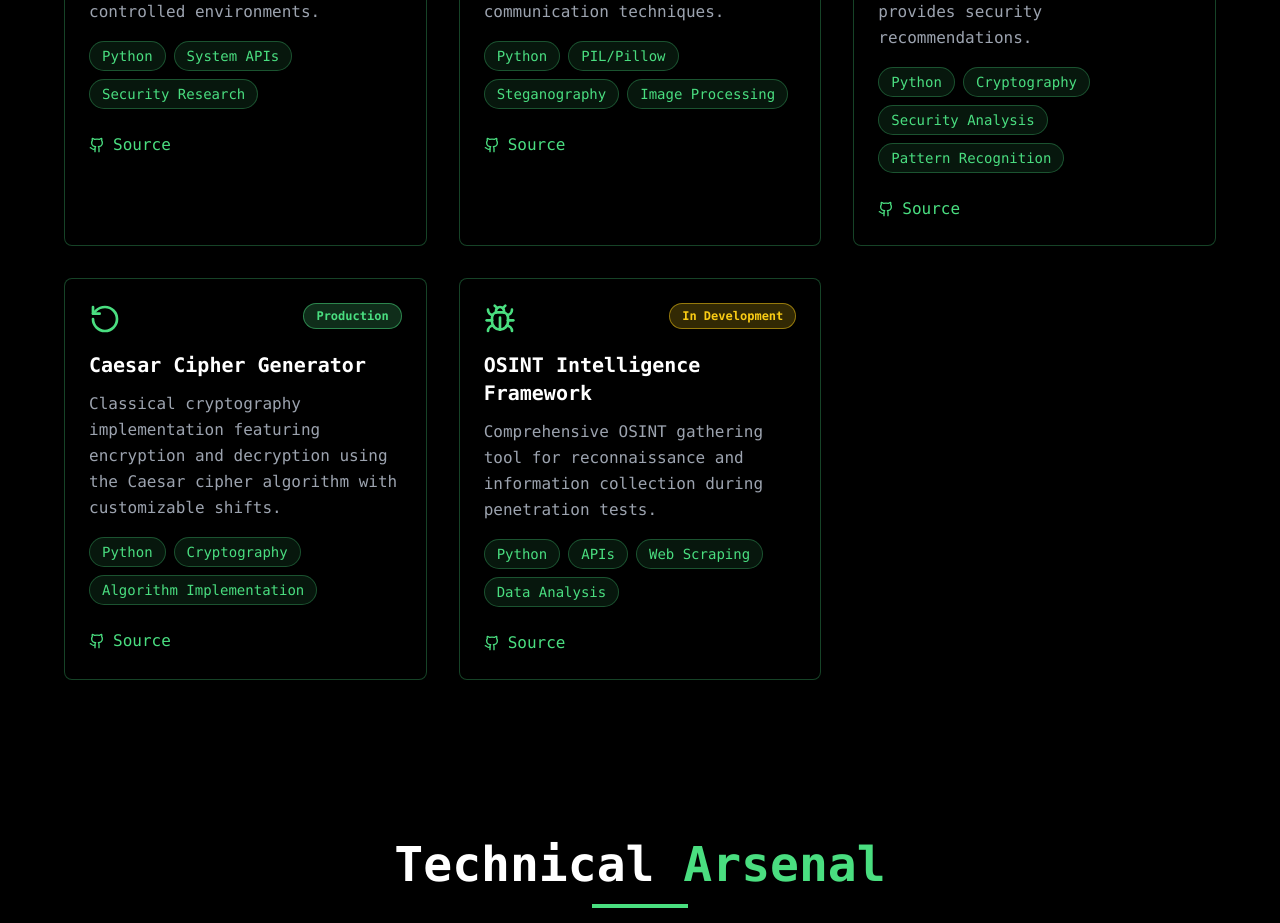
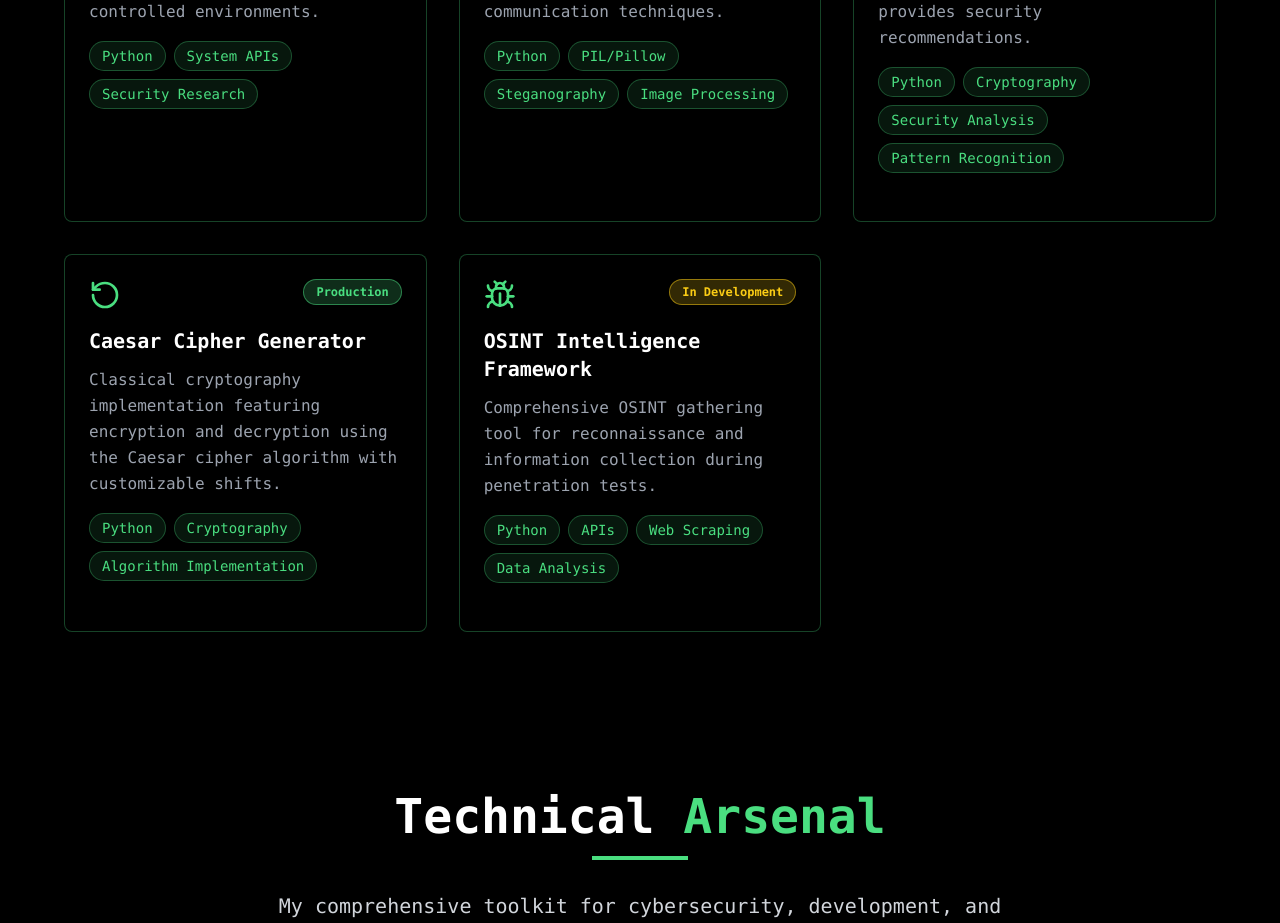
Before and after one commit to HyperRudy/Website, a React (Vite) app: page / in a window 1280 px wide. Shown: the part 2380-3303 px from the top of the page. Built offline with nearby package versions, Linux system fonts and the light colour scheme.

Commit message:
Removed sources from the projects

```diff
--- a/src/components/Projects.tsx
+++ b/src/components/Projects.tsx
@@ -108,15 +108,7 @@ const Projects: React.FC = () => {
                 ))}
               </div>
 
-              <div className="flex">
-                <a
-                  href={project.github}
-                  className="flex items-center space-x-2 text-green-400 hover:text-white transition-colors"
-                >
-                  <Github size={16} />
-                  <span>Source</span>
-                </a>
-              </div>
+
             </div>
           ))}
         </div>
```
